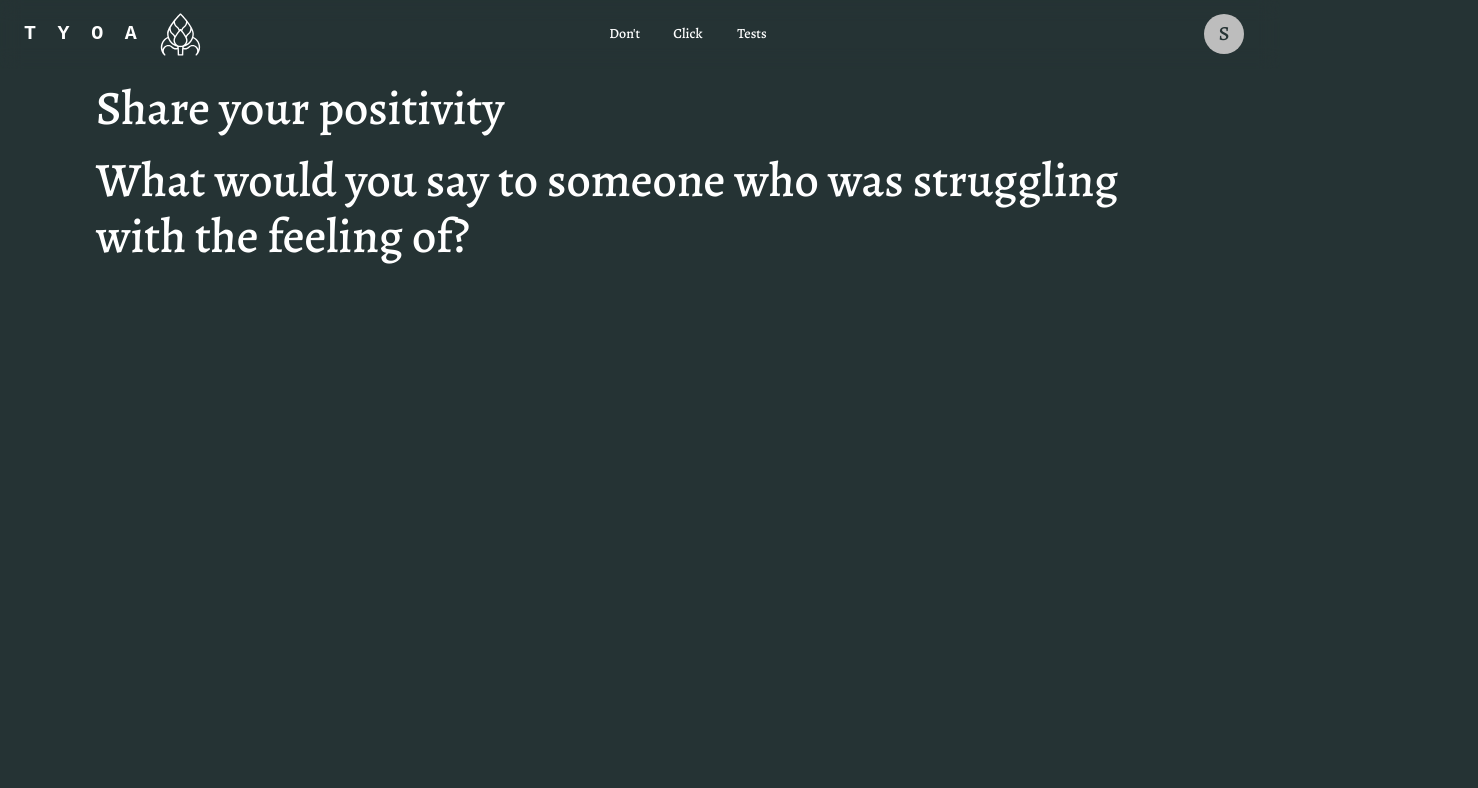
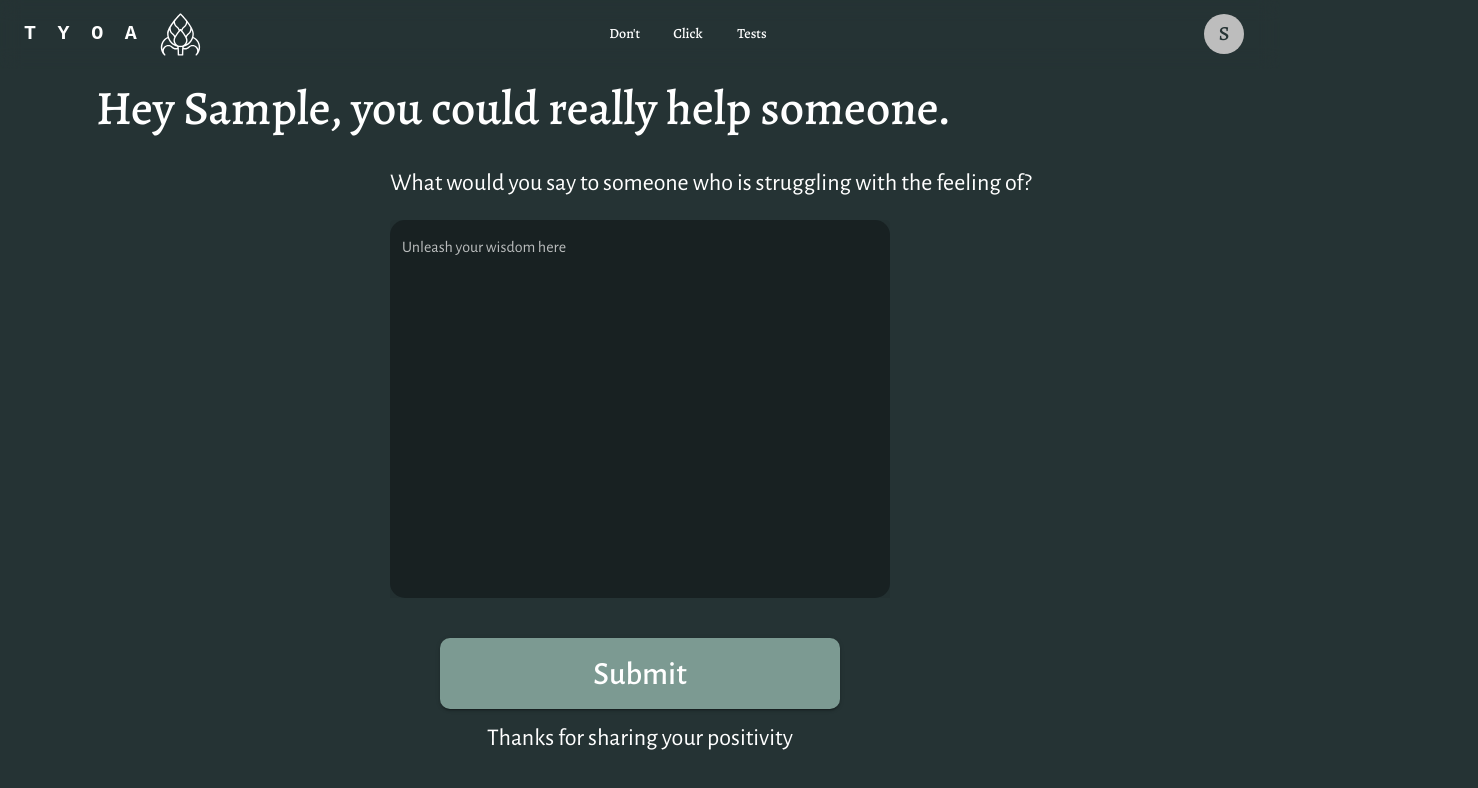
Before and after one commit to Ryan-Williams-Dev/tyoa-front-end, a React (Create React App) app: page /prompt in a window 1280 px wide. Shown: the top 788 px of the page, 1478 px wide, since content can reach past the window. Built offline with nearby package versions, Linux system fonts and the light colour scheme; sample sign-in values are in the browser's storage.

Commit message:
changing from refs to state for forms for more control

```diff
--- a/src/components/Prompt/utils/promptMaker.js
+++ b/src/components/Prompt/utils/promptMaker.js
@@ -5,7 +5,7 @@
  */
 const promptMaker = (moods, selectedMoods) => {
   const length = selectedMoods.length;
-  let result = `What would you say to someone who was struggling with ${
+  let result = `What would you say to someone who is struggling with ${
     length > 1 ? "feelings of" : "the feeling of"
   }`;
 
--- a/src/components/common/PrimaryButton.jsx
+++ b/src/components/common/PrimaryButton.jsx
@@ -15,6 +15,7 @@ function PrimaryButton({
     <Box
       sx={{
         ...extraStyles,
+        width: "min(400px, 87vw)",
         display: "flex",
         flexDirection: "column",
         alignItems: "center",
--- a/src/pages/Prompt.jsx
+++ b/src/pages/Prompt.jsx
@@ -1,16 +1,38 @@
-import { Box } from "@mui/material";
+import { useState } from "react";
+import { Box, TextField, Typography } from "@mui/material";
 import PageTitle from "../components/common/PageTitle";
 import { motion } from "framer-motion";
 import { useSelector } from "react-redux";
 import promptMaker from "../components/Prompt/utils/promptMaker";
+import PrimaryButton from "../components/common/PrimaryButton";
 
 function Prompt() {
   const { moods, selectedMoods } = useSelector((state) => state.moods);
+  const { user } = useSelector((state) => state.auth);
   const prompt = promptMaker(moods, selectedMoods);
+  const [input, setInput] = useState("");
+  const [helperText, setHelperText] = useState("");
+
+  const handleChange = (event) => {
+    setInput(event.target.value);
+
+    if (input.length > 500) {
+      setHelperText("Please keep your response to a maximum of 500 characters");
+    } else if (input.length < 25) {
+      setHelperText("Please share more!");
+    } else {
+      setHelperText("");
+    }
+  };
+
+  // next task fix this
+  const onSubmit = (event, input) => {
+    event.preventDefault;
+  };
 
   return (
     <Box
-      component={motion.div}
+      component={motion.form}
       initial={{ opacity: 0 }}
       animate={{ opacity: 1 }}
       exit={{ opacity: 0 }}
@@ -19,10 +41,55 @@ function Prompt() {
         flexDirection: "column",
         alignItems: "center",
         paddingTop: "1vh",
+        height: "90vh",
+        justifyContent: "space-between",
       }}
     >
-      <PageTitle>Share your positivity</PageTitle>
-      <PageTitle>{prompt}</PageTitle>
+      <PageTitle>
+        Hey {user.name.split(" ")[0]}, you could really help someone.
+      </PageTitle>
+
+      <Box
+        sx={{
+          width: "min(85vw, 500px)",
+          flexGrow: 1,
+        }}
+      >
+        <Typography
+          variant="h5"
+          sx={{
+            width: "85vw",
+            marginTop: "1em",
+          }}
+        >
+          {prompt}
+        </Typography>
+        <TextField
+          sx={{
+            backgroundColor: "primary.dark",
+            borderRadius: "15px",
+            marginTop: "20px",
+          }}
+          value={input}
+          onChange={(e) => handleChange(e)}
+          InputProps={{ disableUnderline: true }}
+          fullWidth
+          label={"Unleash your wisdom here"}
+          variant="filled"
+          multiline
+          minRows={15}
+          error={input.length > 500}
+          helperText={helperText}
+        />
+      </Box>
+
+      <PrimaryButton
+        buttonType="submit"
+        clickHandler={(event) => onSubmit(event, input)}
+        undertext="Thanks for sharing your positivity"
+      >
+        Submit
+      </PrimaryButton>
     </Box>
   );
 }
```
Also changed, not shown: src/pages/Register.jsx (+7 -0 lines).
